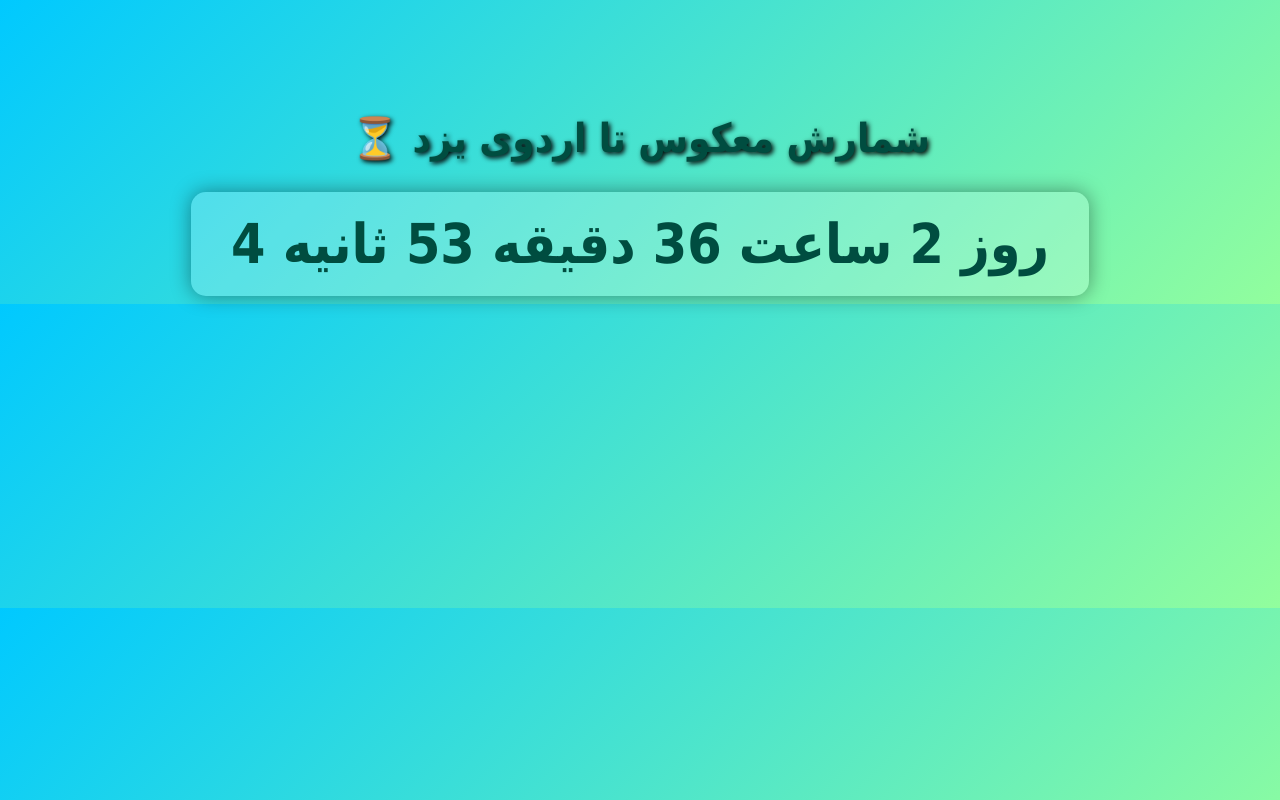
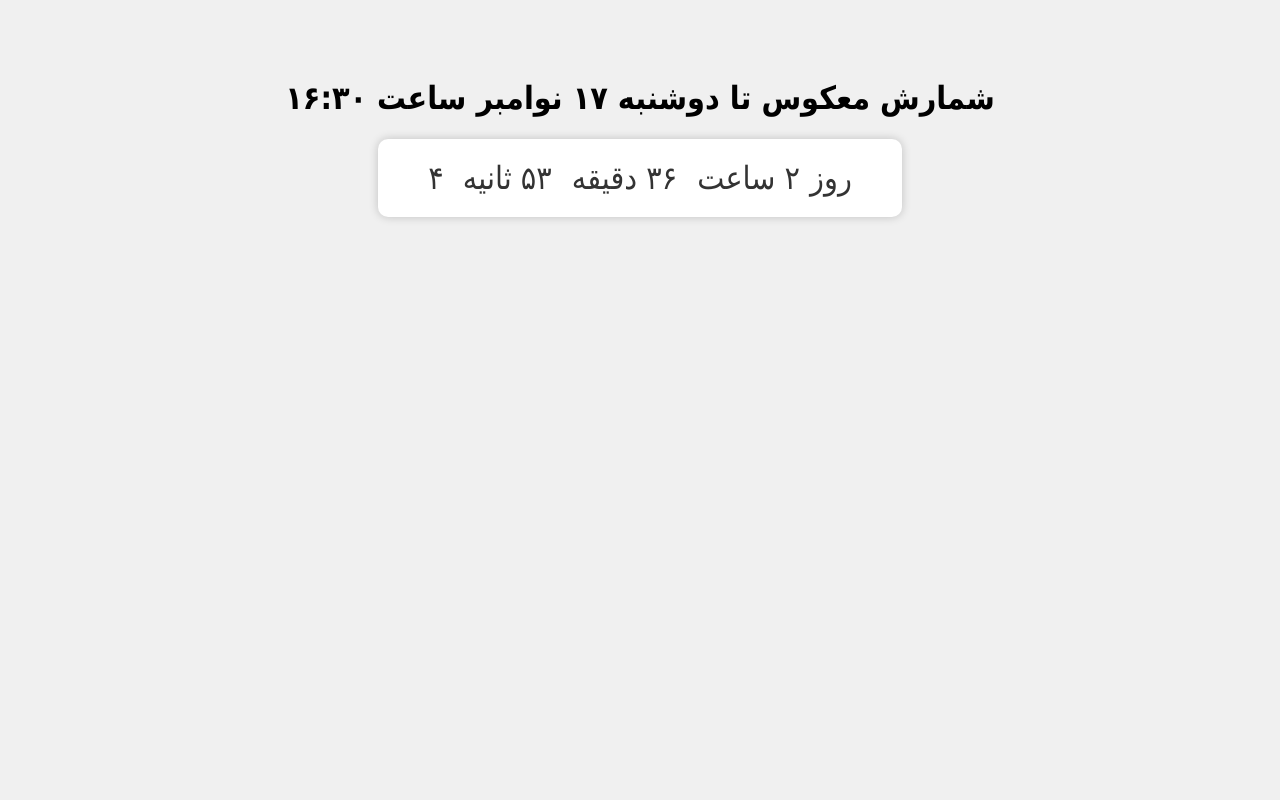
Before and after one commit to ASNS399/Timer-yazd, a plain HTML site: page index.html in a window 1280 px wide. Drawn offline with Linux system fonts and the light colour scheme.

Commit message:
new design

```diff
--- a/index.html
+++ b/index.html
@@ -1,88 +1,65 @@
 <!DOCTYPE html>
 <html lang="fa">
-
 <head>
   <meta charset="UTF-8">
-    <title>اردوی یزد - شمارش معکوس</title>
+  <title>شمارش معکوس</title>
   <style>
     body {
       font-family: "Tahoma", sans-serif;
-            background: linear-gradient(135deg, #00c9ff, #92fe9d);
-            /* آبی-سبز */
-            color: #fff;
+      background: #f0f0f0;
       text-align: center;
-            padding-top: 80px;
+      padding-top: 50px;
     }
-
-        h1 {
-            font-size: 40px;
-            color: #004d40;
-            text-shadow: 2px 2px 5px #000;
-            margin-bottom: 30px;
-        }
-
-        #timer {
-            font-size: 55px;
-            font-weight: bold;
-            color: #004d40;
-            background: rgba(255, 255, 255, 0.2);
+    #countdown {
+      font-size: 2em;
+      color: #333;
+      background: #fff;
       display: inline-block;
       padding: 20px 40px;
-            border-radius: 15px;
-            box-shadow: 0 0 20px rgba(0, 0, 0, 0.4);
+      border-radius: 10px;
+      box-shadow: 0 0 10px rgba(0,0,0,0.2);
     }
-
-        .boom {
-            color: #ff0000;
-            animation: blink 0.8s infinite;
-        }
-
-        @keyframes blink {
-            0% {
-                opacity: 1;
-            }
-
-            50% {
-                opacity: 0;
-            }
-
-            100% {
-                opacity: 1;
-            }
+    span {
+      margin: 0 10px;
     }
   </style>
 </head>
-
 <body>
-    <h1>⏳ شمارش معکوس تا اردوی یزد</h1>
-    <div id="timer"></div>
+  <h1>شمارش معکوس تا دوشنبه ۱۷ نوامبر ساعت ۱۶:۳۰</h1>
+  <div id="countdown"></div>
 
   <script>
     // تاریخ هدف: دوشنبه 17 نوامبر 2025 ساعت 16:30
-        let targetTime = new Date("Nov 17, 2025 16:30:00").getTime();
+    var targetDate = new Date("Nov 17, 2025 16:30:00").getTime();
 
-        let timer = setInterval(function () {
-            let now = new Date().getTime();
-            let distance = targetTime - now;
+    var countdownElement = document.getElementById("countdown");
 
-            let days = Math.floor(distance / (1000 * 60 * 60 * 24));
-            let hours = Math.floor((distance % (1000 * 60 * 60 * 24)) / (1000 * 60 * 60));
-            let minutes = Math.floor((distance % (1000 * 60 * 60)) / (1000 * 60));
-            let seconds = Math.floor((distance % (1000 * 60)) / 1000);
+    var x = setInterval(function() {
+      var now = new Date().getTime();
+      var distance = targetDate - now;
 
-            if (distance > 0) {
-                document.getElementById("timer").innerHTML =
-                    (days > 0 ? days + " روز " : "") +
-                    (hours > 0 ? hours + " ساعت " : "") +
-                    minutes + " دقیقه " +
-                    (seconds < 10 ? "0" : "") + seconds + " ثانیه ";
-            } else {
-                clearInterval(timer);
-                document.getElementById("timer").innerHTML = "💥 اردوی یزد شروع شد!";
-                document.getElementById("timer").classList.add("boom");
+      if (distance < 0) {
+        clearInterval(x);
+        countdownElement.innerHTML = "زمان به پایان رسید!";
+        return;
       }
+
+      var days = Math.floor(distance / (1000 * 60 * 60 * 24));
+      var hours = Math.floor((distance % (1000 * 60 * 60 * 24)) / (1000 * 60 * 60));
+      var minutes = Math.floor((distance % (1000 * 60 * 60)) / (1000 * 60));
+      var seconds = Math.floor((distance % (1000 * 60)) / 1000);
+
+      // تبدیل اعداد به فارسی
+      function toPersianDigits(num) {
+        return num.toString().replace(/\d/g, d => "۰۱۲۳۴۵۶۷۸۹"[d]);
+      }
+
+      countdownElement.innerHTML =
+        "<span>" + toPersianDigits(days) + " روز</span>" +
+        "<span>" + toPersianDigits(hours) + " ساعت</span>" +
+        "<span>" + toPersianDigits(minutes) + " دقیقه</span>" +
+        "<span>" + toPersianDigits(seconds) + " ثانیه</span>";
     }, 1000);
   </script>
 </body>
-
 </html>
```
Lines whose indentation alone changed are shown as unchanged.
